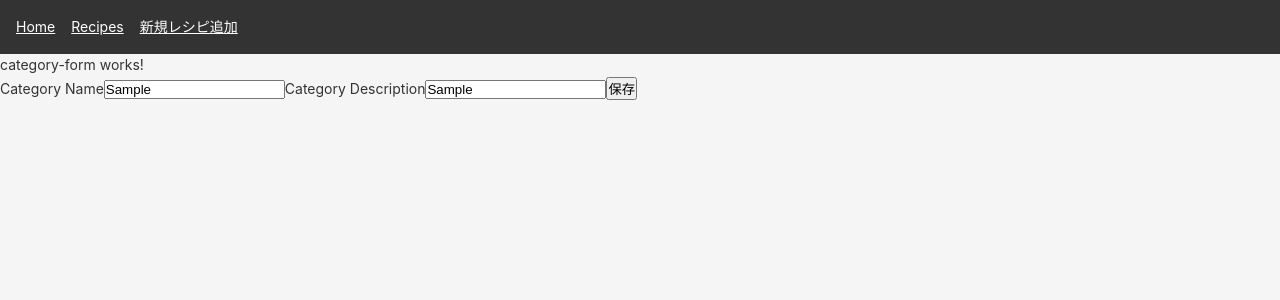
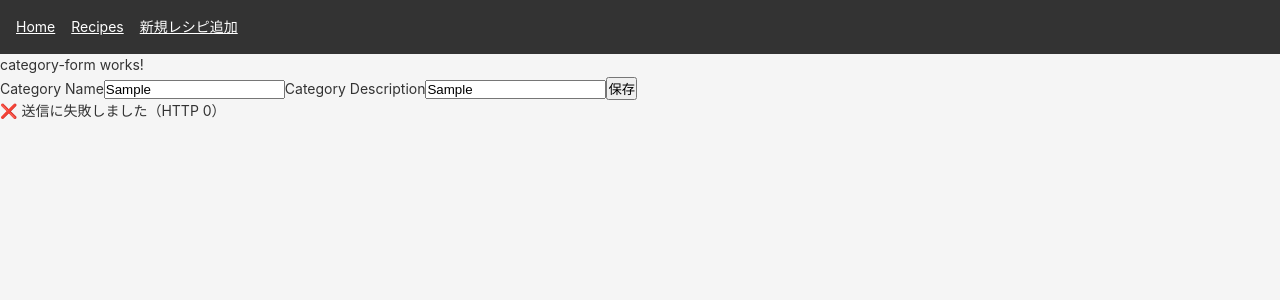
Before and after one commit to rooreckless/typescript-learn-fastest-udemy, an Angular app in the folder project_docker_TAFP/angular/: page /category/new in a window 1280 px wide. Both pictures are taken after typing "Sample", "Sample" into the empty fields and a click on the button "保存". Shown: the top 300 px of the page. Built offline with nearby package versions, Linux system fonts and the light colour scheme; no server answers.

Commit message:
カテゴリのPOSTについてObservableをfullに使った送信と送信結果を表示できるようになった

```diff
--- a/project_docker_TAFP/angular/src/app/category-form/category-form.html
+++ b/project_docker_TAFP/angular/src/app/category-form/category-form.html
@@ -6,8 +6,25 @@
 </form>
 
 <!-- 👇 ここで async が購読する -->
-@if (result$ | async; as result) {
+<!-- @if (result$ | async; as result) {
   <div>
     ✅ 登録完了！
   </div>
+} -->
+
+@if (state$ | async; as s) {
+  @switch (s.status) {
+    @case ('idle') {
+      <!-- 何も表示しない -->
+    }
+    @case ('loading') {
+      <p>送信中...</p>
+    }
+    @case ('success') {
+      <p>✅ 登録完了</p>
+    }
+    @case ('error') {
+      <p>❌ {{ s.message }}</p>
+    }
+  }
 }
--- a/project_docker_TAFP/angular/src/app/category-form/category-form.ts
+++ b/project_docker_TAFP/angular/src/app/category-form/category-form.ts
@@ -1,12 +1,21 @@
 import { Component,inject,signal,NgModule } from '@angular/core';
-import { ReactiveFormsModule, FormBuilder, FormGroup, Validators} from '@angular/forms';
 import { AsyncPipe } from '@angular/common';
 import { CategoryService } from '../services/category';
-import { Subject, switchMap } from 'rxjs';
+import { Subject, of} from 'rxjs';
+import { switchMap, map, catchError, startWith } from 'rxjs/operators';
 import { FormsModule } from '@angular/forms';
+import { HttpErrorResponse } from '@angular/common/http';
+
+type SubmitState =
+  | { status: 'idle' }
+  | { status: 'loading' }
+  | { status: 'success' }
+  | { status: 'error'; message: string; code?: number };
+
+
 @Component({
   selector: 'app-category-form',
-  imports: [FormsModule,AsyncPipe],
+  imports:[FormsModule,AsyncPipe],
   templateUrl: './category-form.html',
   styleUrl: './category-form.css',
 })
@@ -14,30 +23,60 @@ export class CategoryForm {
     // // fb = FormBuilderのインスタンス、はフォームの構造を定義するための準備
     // private fb = inject(FormBuilder);
 
-    // 送信トリガー
+    // 送信トリガー(この段階ではただのObservableの後で呼ばれる予定の、Subjectのインスタンスであると宣言しただけ)
     private submit$ = new Subject<any>();
 
-    result$ = this.submit$.pipe(
-      switchMap(formValue =>
-        this.categoryService.createCategory(formValue)
-      )
+
+    // ⭐ async pipe 用 Observable
+    // submit$の中で、switchMapでPOSTを実行し、その結果をstate$が受け取る
+    // が、今の段階ではただの準備段階。onSubmitでsubmit$.next()を呼び出す必要がある
+    state$ = this.submit$.pipe(
+      // ↑のpipe内で、submit$がnextされたときに実行される処理を定義。
+      // 「pipe内のものが順番に実行される」のでswithMapの後にstartWithが実行される形。
+      // ↓switchMapの引数な無名関数で「formValueの内容でPOSTリクエストをcategoryService.createCategory」で実行。その後にpipeがついているので、
+      // さらにその中でmap, startWith, catchErrorが順番に実行される
+      // そもそも、swithMapはObservableを返す関数を引数に取るので、categoryService.createCategory(formValue)がObservableを返す必要がある
+      // また、swithMapは連打されたら前のリクエストをキャンセルする効果もある
+      switchMap((formValue) =>
+        this.categoryService.createCategory(formValue).pipe(
+          //mapでは、POSTが成功した時の表示用データを作っている(まだこの段階では結果を受け取っていない)
+          map((): SubmitState => ({ status: 'success' })),
+          // startWithでは、POSTリクエストが始まった直後にloadingステータスを返す
+          startWith<SubmitState>({ status: 'loading' }),
+          // catchErrorでは、POSTが失敗した時用のエラーステータスとメッセージを準備する
+          // ofでObservableに変換して返す必要がある
+          catchError((err: unknown) => {
+            const message = this.toMessage(err);
+            return of<SubmitState>({ status: 'error', message, code: this.toStatus(err) });
+          })
+        )
+      ),
+      // 初期状態としてidleステータスを返すための準備(送信ボタンを押す前のloading状態時のため)
+      startWith<SubmitState>({ status: 'idle' })
     );
     // フォームの内容をPOSTするためのCategoryServiceを注入
     constructor(private categoryService :CategoryService){}
 
-    // // categoryFormはFormGroupのインスタンス、フォーム全体を表す
-    // protected categoryForm: FormGroup = this.fb.group({
-    //   // フォームの各フィールドとそのバリデーションルールを定義
-    //   name: ['', [Validators.required, Validators.minLength(3)]],
-    // })
-    // error_message=signal<string>('');
 
-
-    // ⭐ async pipe 用 Observable
-    // swithMapがPOSTを実行し、その結果をresult$が受け取る
-
-
+    // 送信ボタンが押されたときに呼び出されるメソッド。これでpost処理が始まり、state$が更新される
     onSubmit(formValue: any) {
       this.submit$.next(formValue);
     }
+    // switchMapでエラーステータスコードを返す。ここで作成したものがonSubmit実行時にswitchMapに渡される
+    private toStatus(err: unknown): number | undefined {
+      return err instanceof HttpErrorResponse ? err.status : undefined;
+    }
+    // switchMapでエラーステータスコードに応じたメッセージを返す。ここで作成したものがonSubmit実行時にswitchMapに渡される
+    private toMessage(err: unknown): string {
+      if (err instanceof HttpErrorResponse) {
+        // FastAPI が detail を返すことが多い
+        const detail = (err.error && (err.error.detail ?? err.error.message)) || null;
+
+        if (err.status === 401) return 'ログインしてください（認証が必要です）。';
+        if (err.status === 403) return '権限がありません（admin でログインしてください）。';
+        if (typeof detail === 'string') return detail;
+        return `送信に失敗しました（HTTP ${err.status}）`;
+      }
+      return '送信に失敗しました。';
+    }
 }
```
